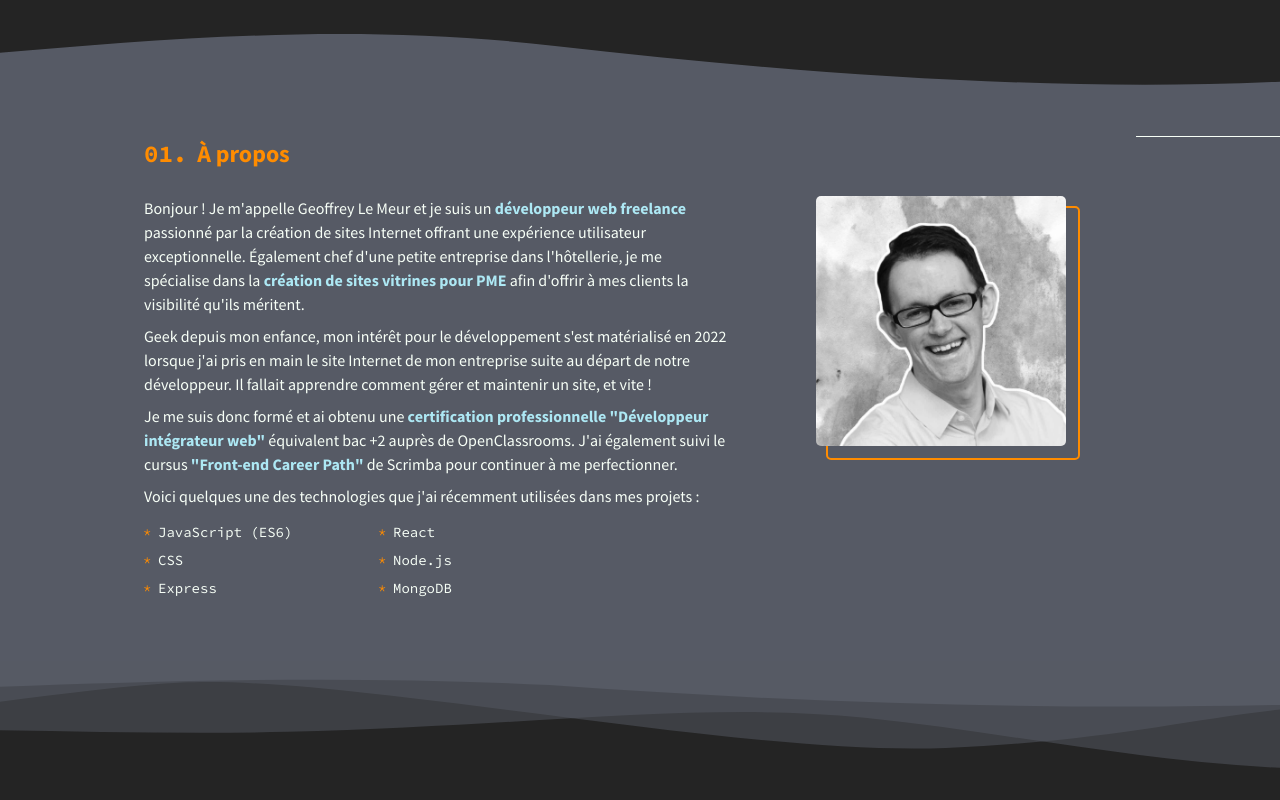
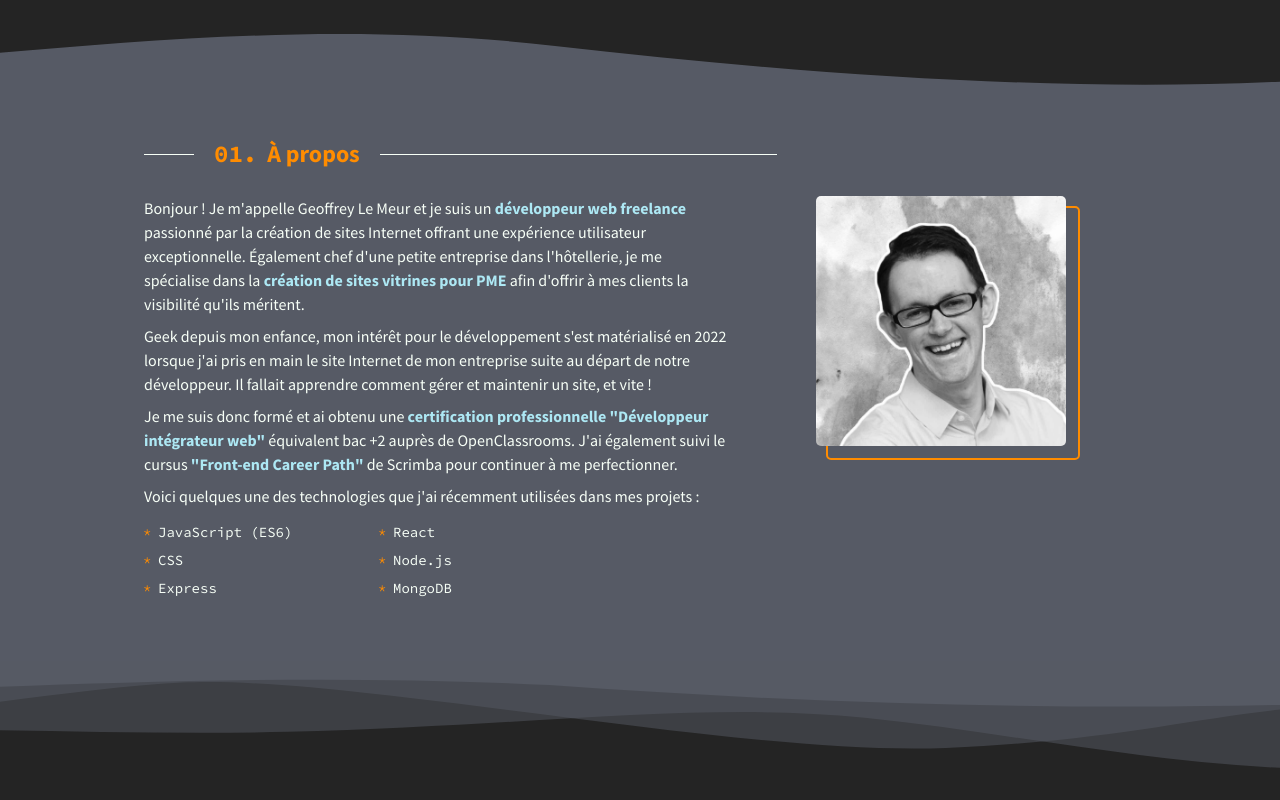
Before and after one commit to BuckyBuck135/Portfolio, a React (Vite) app: page / in a window 1280 px wide. Shown: the part 1260-2060 px from the top of the page. Built offline with nearby package versions, Linux system fonts and the light colour scheme.

Commit message:
fixed bug with h2 animation

```diff
--- a/src/Components/Intro/Intro.css
+++ b/src/Components/Intro/Intro.css
@@ -93,14 +93,6 @@ blockquote::after {
     cursor: pointer;
 }
 
-/* .CTA-text {
-    z-index: 2;
-}
-
-.CTA-text svg {
-    margin-left: 0.5em;
-} */
-
 /* ANIMATIONS & EFFECTS */
 :root {
     --typewriterSpeed: 2.5s;
@@ -108,8 +100,8 @@ blockquote::after {
     --fadeInUpDelay: calc(var(--typewriterSpeed) + 1s)
  }
 
-h2::before,
-h2::after {
+.intro--bio h2::before,
+.intro--bio h2::after {
     position: absolute;
     content: "";
     top: 0;
@@ -118,13 +110,13 @@ h2::after {
     right:0;
 }
 
-h2::before {
+.intro--bio h2::before {
     background: var(--dark-slate);
     animation:
         typewriter var(--typewriterSpeed) steps(var(--typewriterCharacters)) 1s forwards;
 }
 
-h2::after {
+.intro--bio h2::after {
     width: 0.125em;
     background: var(--accent);
     animation:
```
